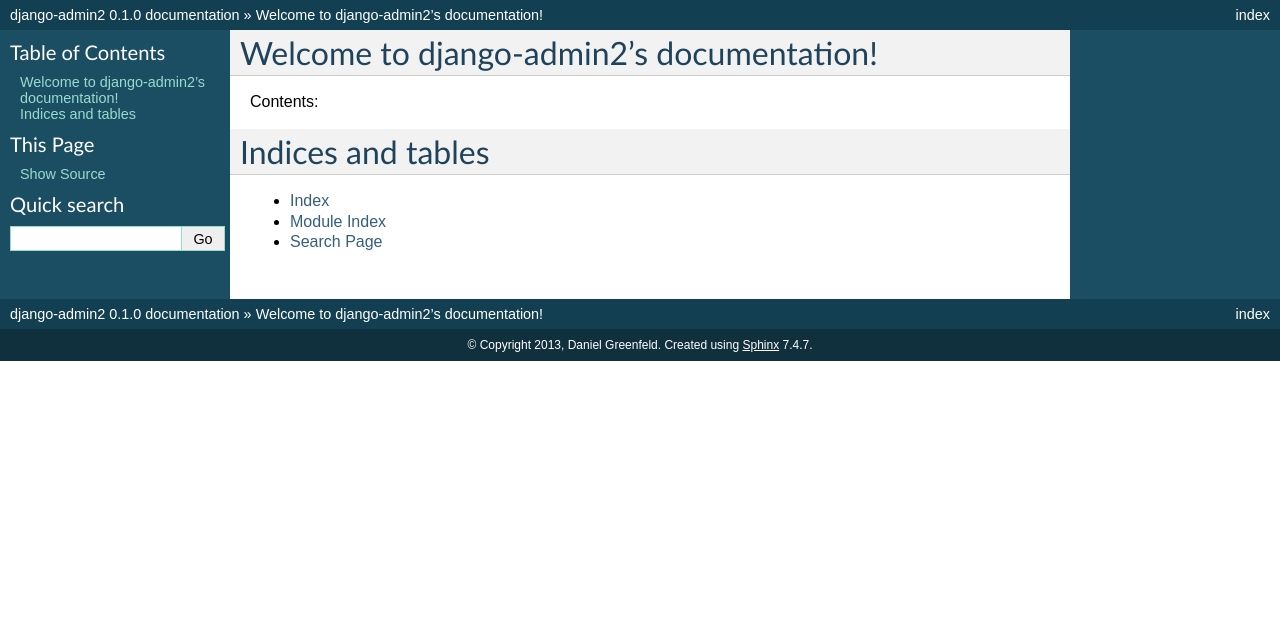
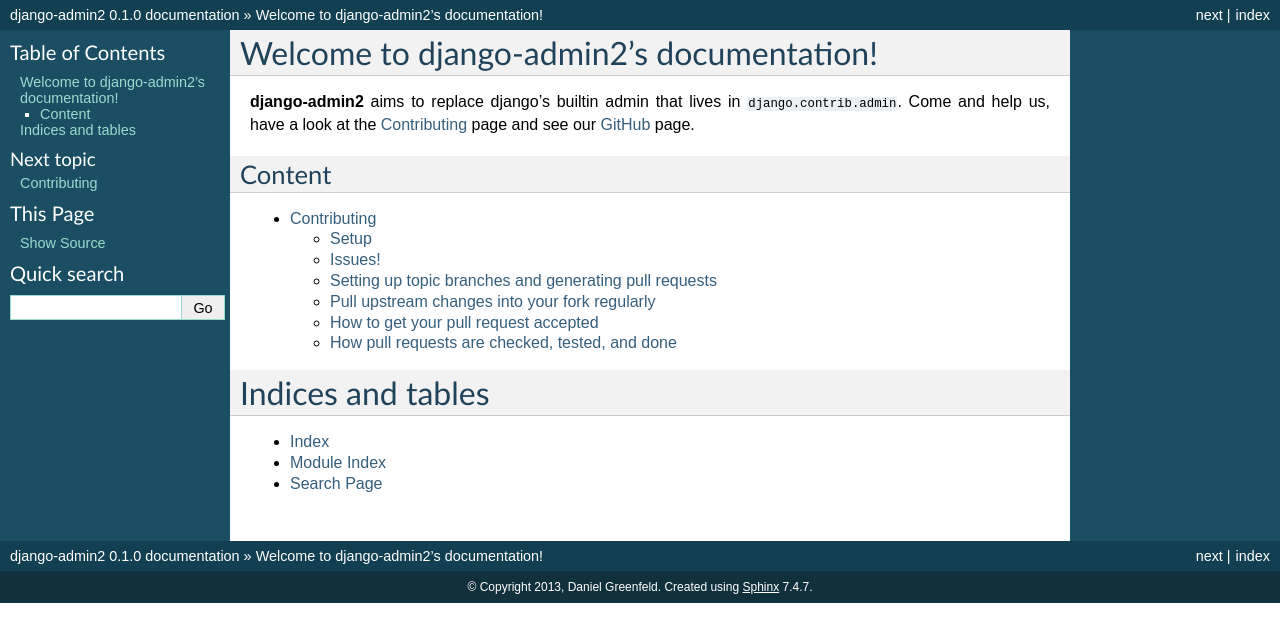
Before and after one commit to jazzband/django-admin2, a Sphinx documentation site: the page built from docs/index.rst, in a window 1280 px wide. Shown: the top 642 px of the page. Built offline with Sphinx 7.4.7, drawn with Linux system fonts in a browser that asks for light colours.

Commit message:
Short introduction paragraph and integrating the contributing page into the TOC.

```diff
--- a/docs/index.rst
+++ b/docs/index.rst
@@ -1,17 +1,19 @@
-.. django-admin2 documentation master file, created by
-   sphinx-quickstart on Sat May 18 12:59:02 2013.
-   You can adapt this file completely to your liking, but it should at least
-   contain the root `toctree` directive.
-
 Welcome to django-admin2's documentation!
 =========================================
 
-Contents:
+**django-admin2** aims to replace django's builtin admin that lives in
+``django.contrib.admin``. Come and help us, have a look at the
+:doc:`contributing` page and see our `GitHub`_ page.
+
+.. _GitHub: https://github.com/pydanny/django-admin2
+
+Content
+-------
 
 .. toctree::
    :maxdepth: 2
 
-
+   contributing
 
 Indices and tables
 ==================
```
